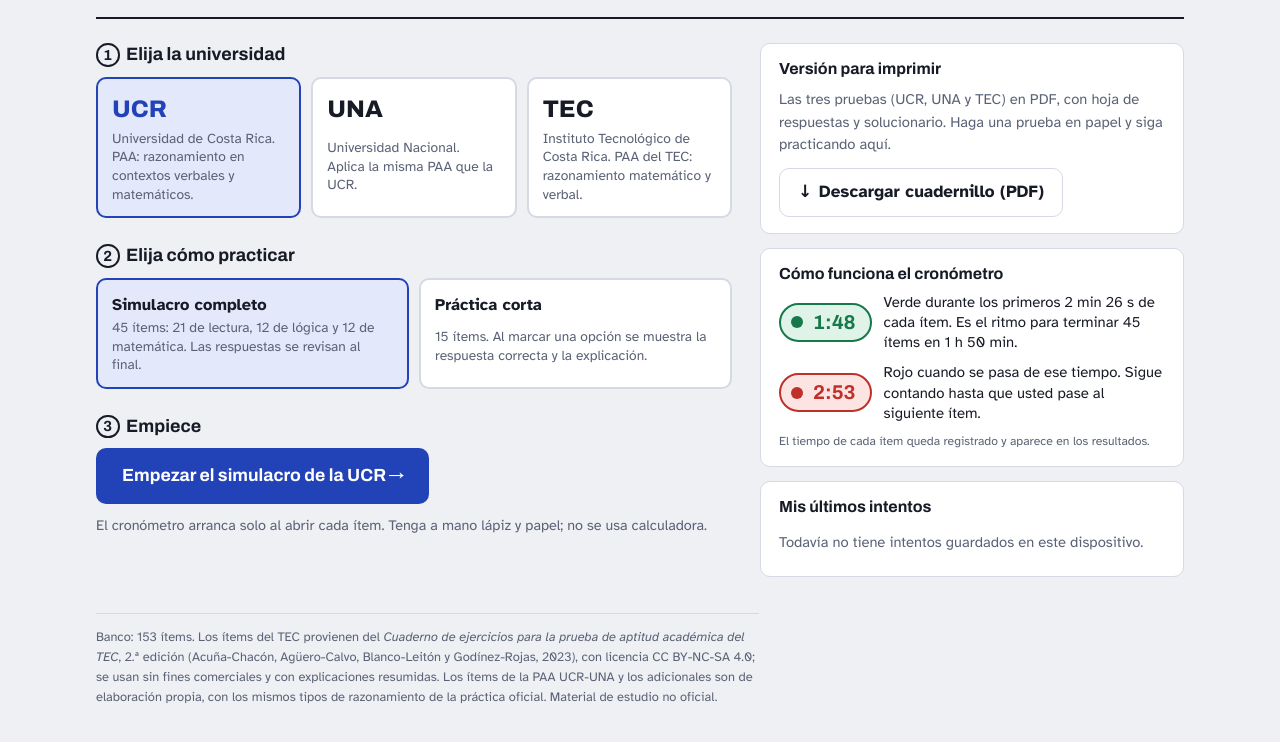
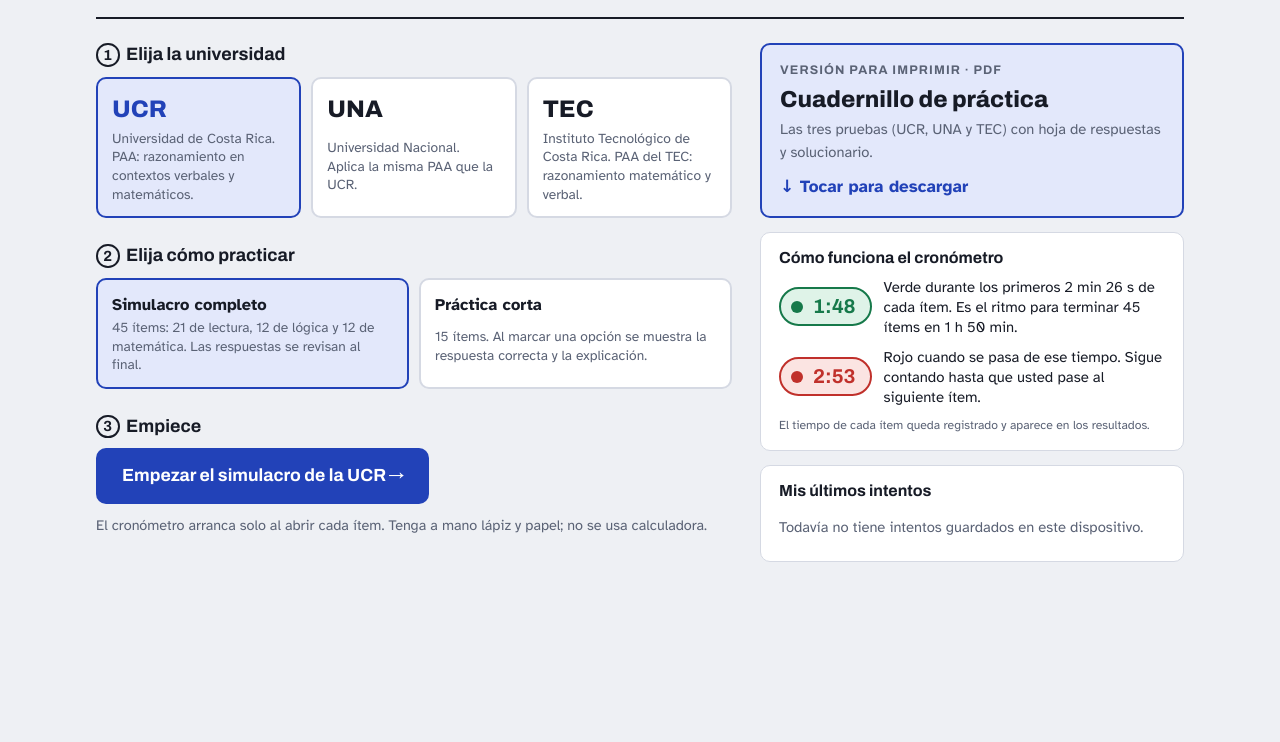
Before and after one commit to rblancod/Admisi-n, a plain HTML site: page index.html in a window 1280 px wide. Both pictures are taken after typing "name@example.com", "Sample" into the empty fields and a click on the button "Entrar →". Shown: the part 138-880 px from the top of the page. After the commit the page ends 800 px from the top, so only its background shows below. Drawn offline with Linux system fonts and the light colour scheme.

Commit message:
Inicio del estudiante: tarjeta Cuadernillo de práctica y sin pie del banco
La tarjeta descarga el PDF al tocarla y en celular aparece arriba,
antes de elegir universidad. Se quita el texto "Banco: 153 ítems...".

Co-Authored-By: Claude Opus 5.5 <noreply@anthropic.com>
Claude-Session: https://claude.ai/code/session_01LsbMPDbKRkz4E9U9MbP9zT

```diff
--- a/index.html
+++ b/index.html
@@ -44,7 +44,7 @@ h1,h2,h3{font-family:var(--f-display);text-wrap:balance;margin:0;line-height:1.1
 .mast h1{font-size:clamp(2rem,6vw,3.3rem);font-weight:800;font-stretch:80%;letter-spacing:-.01em}
 .mast p{margin:0;max-width:34ch;color:var(--muted);font-size:.98rem}
 .home{display:grid;gap:28px;grid-template-columns:minmax(0,1.5fr) minmax(0,1fr);margin-top:24px}
-@media (max-width:820px){.home{grid-template-columns:1fr}}
+@media (max-width:820px){.home{grid-template-columns:1fr;gap:18px}.home aside{display:contents}.home aside .book{order:-1}.home aside>.panel:not(.book){order:1;margin-top:0}}
 .step{display:grid;gap:10px;margin-bottom:26px}
 .step h2{font-size:1.12rem;font-weight:700}
 .step h2 b{display:inline-grid;place-items:center;width:1.6em;height:1.6em;border:2px solid var(--ink);border-radius:50%;margin-right:.45em;font-size:.82em}
@@ -69,7 +69,11 @@ h1,h2,h3{font-family:var(--f-display);text-wrap:balance;margin:0;line-height:1.1
 .panel{background:var(--surface);border:1px solid var(--line);border-radius:var(--r);padding:16px 18px}
 .panel h3{font-size:1rem;font-weight:700;margin-bottom:10px}
 .panel + .panel{margin-top:14px}
-.panel.pdf p{margin:0 0 12px;font-size:.92rem;color:var(--muted)}
+.book{display:grid;gap:6px;text-decoration:none;color:var(--ink);border:2px solid var(--blue);background:var(--blue-soft)}
+.book:hover{border-color:var(--ink)}
+.book strong{font-family:var(--f-display);font-size:1.45rem;font-weight:800;line-height:1.1}
+.book span:not(.eyebrow){font-size:.92rem;color:var(--muted)}
+.book em{font-style:normal;font-weight:700;color:var(--blue);margin-top:4px}
 a.dl{display:inline-flex;align-items:center;gap:.4em;color:var(--ink);text-decoration:none}
 a.dl::before{content:"↓";font-weight:800}
 .clock-demo{display:grid;gap:10px}
@@ -689,14 +693,15 @@ function vHome(){
     '</div>'+(S.mode==='prac'?'<div class="chips" role="group" aria-label="Área de la práctica corta">'+chips+'</div>':'')+'</section>'+
     '<section class="step"><h2><b>3</b>Empiece</h2><div><button class="go" data-act="start">Empezar '+(S.mode==='sim'?'el simulacro':'la práctica')+' de la '+u.name+' →</button></div><p class="muted" style="margin:0;font-size:.9rem">El cronómetro arranca solo al abrir cada ítem. Tenga a mano lápiz y papel; no se usa calculadora.</p></section>'+
   '</main><aside>'+
-    '<div class="panel pdf"><h3>Versión para imprimir</h3><p>Las tres pruebas (UCR, UNA y TEC) en PDF, con hoja de respuestas y solucionario. Haga una prueba en papel y siga practicando aquí.</p>'+pdfLink('ghost dl','Descargar cuadernillo (PDF)')+'</div>'+
+    '<a class="panel book" href="'+PDF+'" download="cuadernillo-simulacro-admision.pdf" target="_blank" rel="noopener" aria-label="Descargar el cuadernillo de práctica en PDF">'+
+      '<span class="eyebrow">Versión para imprimir · PDF</span><strong>Cuadernillo de práctica</strong>'+
+      '<span>Las tres pruebas (UCR, UNA y TEC) con hoja de respuestas y solucionario.</span><em>↓ Tocar para descargar</em></a>'+
     '<div class="panel"><h3>Cómo funciona el cronómetro</h3><div class="clock-demo">'+
       '<div><span class="timer">1:48</span><span>Verde durante los primeros 2 min 26 s de cada ítem. Es el ritmo para terminar 45 ítems en 1 h 50 min.</span></div>'+
       '<div><span class="timer over">2:53</span><span>Rojo cuando se pasa de ese tiempo. Sigue contando hasta que usted pase al siguiente ítem.</span></div>'+
     '</div><p class="key">El tiempo de cada ítem queda registrado y aparece en los resultados.</p></div>'+
     '<div class="panel"><h3>Mis últimos intentos</h3><ul class="hist">'+hist+'</ul></div>'+
-  '</aside></div>'+
-  '<p class="foot">Banco: '+B.length+' ítems. Los ítems del TEC provienen del <i>Cuaderno de ejercicios para la prueba de aptitud académica del TEC</i>, 2.ª edición (Acuña-Chacón, Agüero-Calvo, Blanco-Leitón y Godínez-Rojas, 2023), con licencia CC BY-NC-SA 4.0; se usan sin fines comerciales y con explicaciones resumidas. Los ítems de la PAA UCR-UNA y los adicionales son de elaboración propia, con los mismos tipos de razonamiento de la práctica oficial. Material de estudio no oficial.</p>';
+  '</aside></div>';
 }
 
 function userbar(){
```
